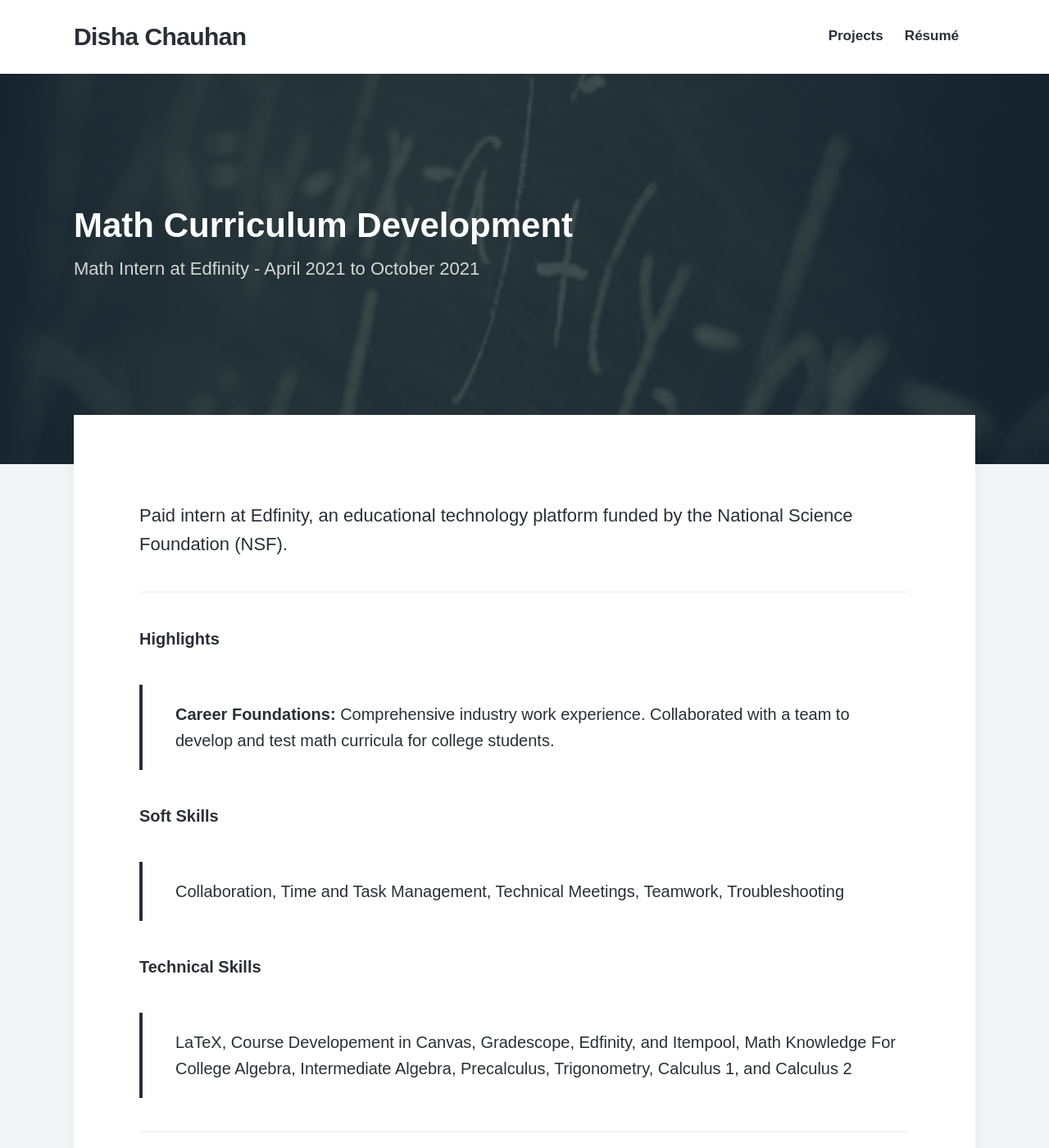
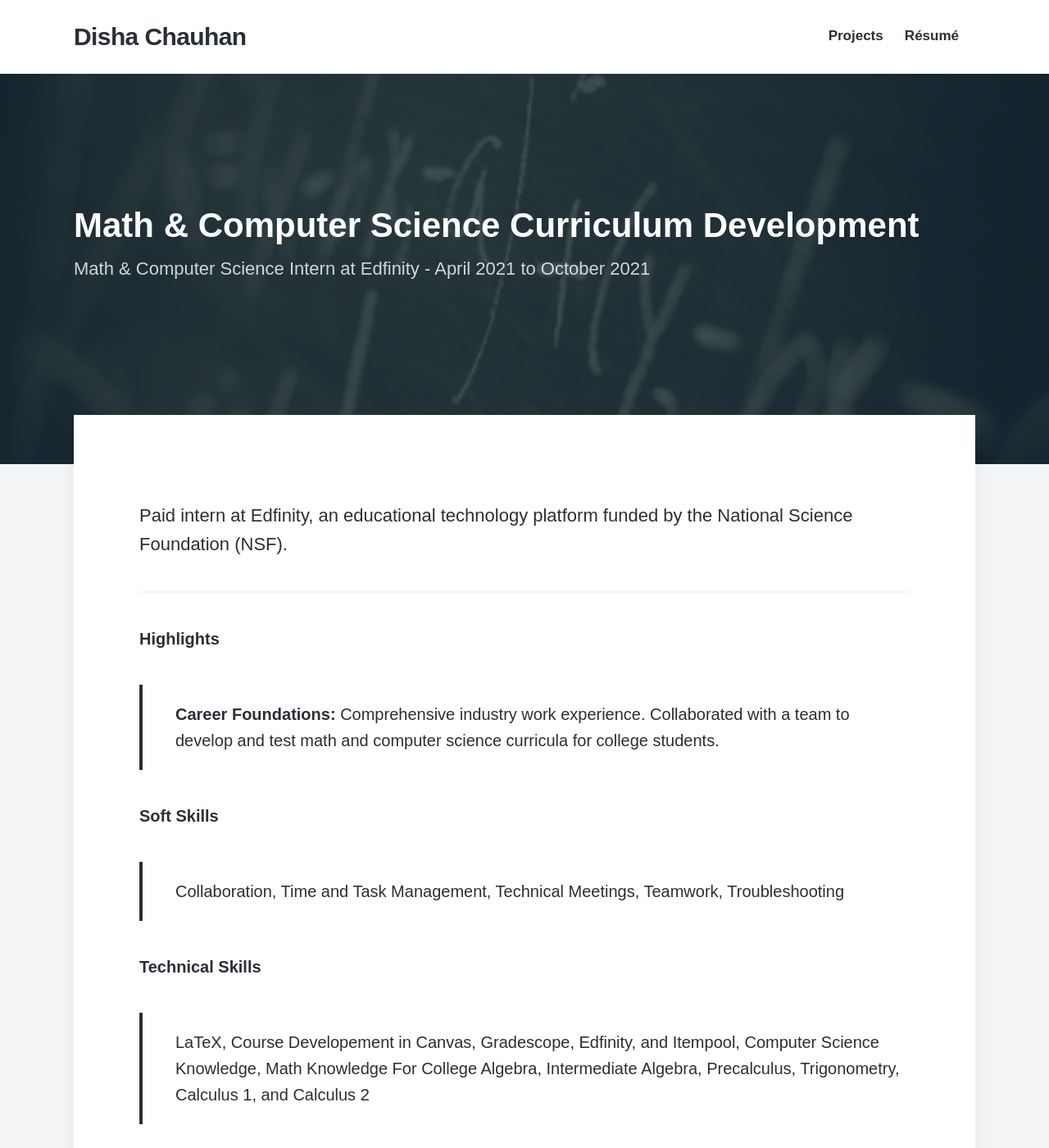
Before and after one commit to disha-22/disha-22.github.io, a Jekyll site: the page built from _projects/edfinity.md, in a window 1280 px wide and 1400 px high. Shown: the whole window at 82% size. Built offline with Jekyll 4.4.1, drawn with Linux system fonts in a browser that asks for light colours; nearby versions of some CDN libraries; some web fonts are replaced.

Commit message:
Update edfinity.md

```diff
--- a/_projects/edfinity.md
+++ b/_projects/edfinity.md
@@ -1,8 +1,8 @@
 ---
-title: 'Math Curriculum Development'
-subtitle: 'Math Intern at Edfinity - April 2021 to October 2021'
+title: 'Math & Computer Science Curriculum Development'
+subtitle: 'Math & Computer Science Intern at Edfinity - April 2021 to October 2021'
 date: 2019-03-30 00:00:00
-description: Development and testing of math curricula for college students
+description: Development and testing of math and computer science curricula for college students
 featured_image: '/images/shutterstock_317431127.jpg'
 ---
 
@@ -11,14 +11,14 @@ Paid intern at Edfinity, an educational technology platform funded by the Nation
 <hr>
 
 <h6> Highlights </h6>
-> **Career Foundations:** Comprehensive industry work experience. Collaborated with a team to develop and test math curricula for college students.
+> **Career Foundations:** Comprehensive industry work experience. Collaborated with a team to develop and test math and computer science curricula for college students.
 
 <h6> Soft Skills </h6>
 > Collaboration, Time and Task Management, Technical Meetings, Teamwork, Troubleshooting
 
 <h6> Technical Skills </h6>
 
-> LaTeX, Course Developement in Canvas, Gradescope, Edfinity, and Itempool, Math Knowledge For College Algebra, Intermediate Algebra, Precalculus, Trigonometry, Calculus 1, and Calculus 2
+> LaTeX, Course Developement in Canvas, Gradescope, Edfinity, and Itempool, Computer Science Knowledge, Math Knowledge For College Algebra, Intermediate Algebra, Precalculus, Trigonometry, Calculus 1, and Calculus 2
 
 ---
 
```
